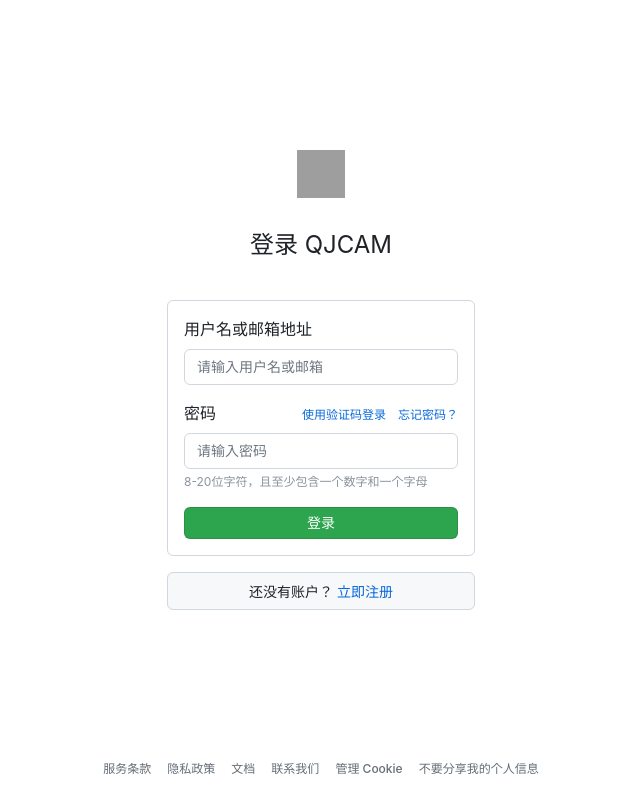
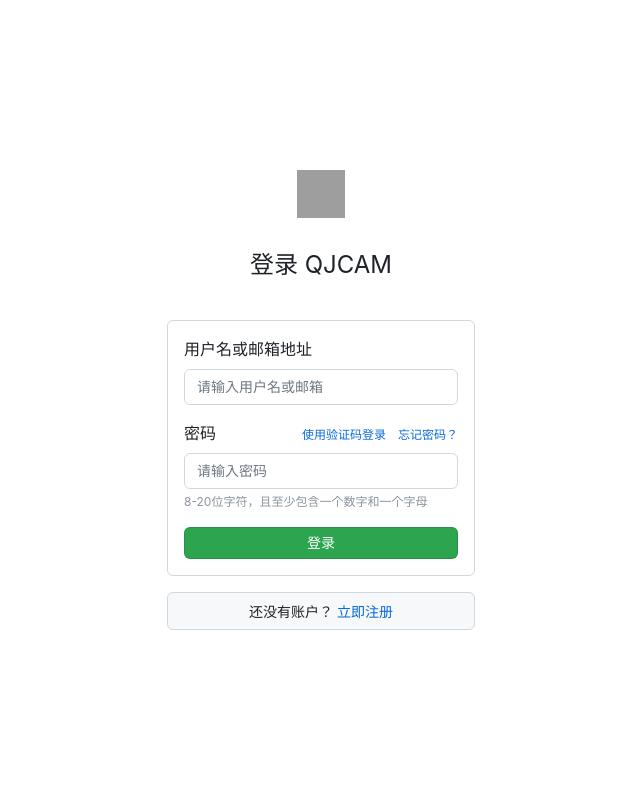
Before and after one commit to miaojn123/cloud-cam-front, a Vue app: page /login in a window 1280 px wide. Shown: the whole page, without its empty margins (319-959 px from the left). Built offline with nearby package versions, Linux system fonts and the light colour scheme; no server answers; grey boxes are pictures that could not be loaded.

Commit message:
删除登录页面，底部链接

```diff
--- a/src/components/LoginPage.vue
+++ b/src/components/LoginPage.vue
@@ -220,16 +220,6 @@
         </el-link>
       </div>
     </div>
-
-    <!-- Footer -->
-    <footer class="footer">
-      <el-link type="info" underline="never">服务条款</el-link>
-      <el-link type="info" underline="never">隐私政策</el-link>
-      <el-link type="info" underline="never">文档</el-link>
-      <el-link type="info" underline="never">联系我们</el-link>
-      <el-link type="info" underline="never">管理 Cookie</el-link>
-      <el-link type="info" underline="never">不要分享我的个人信息</el-link>
-    </footer>
   </div>
 </template>
 
```
